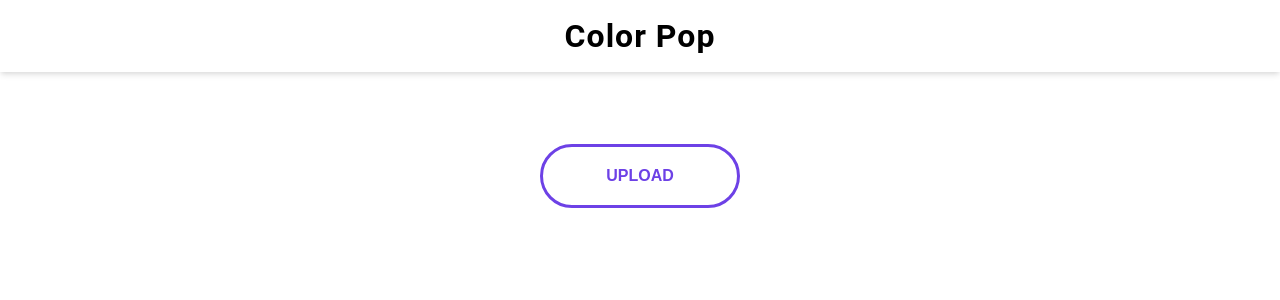
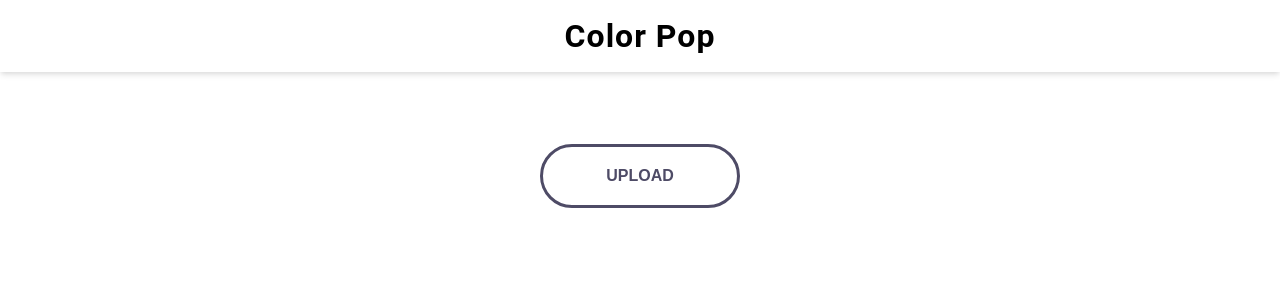
Before and after one commit to JoscelynJames/hue-knew, a Vue app: page / in a window 1280 px wide. Shown: the top 300 px of the page. Built offline with nearby package versions, Linux system fonts and the light colour scheme.

Commit message:
reafactor: upated css variable colors

```diff
--- a/src/styles/variables.css
+++ b/src/styles/variables.css
@@ -1,8 +1,8 @@
 html {
-  --primary-color: #6d41e6;
-  --primary-mid-color: #6464d6;
-  --primary-dark-color: #460de4;
-  --primary-light-color: #d3d3f8;
+  --primary-color: #4E4B66;
+  --primary-mid-color: #838193;
+  --primary-dark-color: #363447;
+  --primary-light-color: #d6d6ee8e;
   --box-shadow-1: 0 4px 6px -1px rgba(0, 0, 0, 0.1), 0 2px 4px -1px rgba(0, 0, 0, 0.06);
   --button-focus: var(--primary-mid-color) 0px 0px 8px 2px;
 }
```
